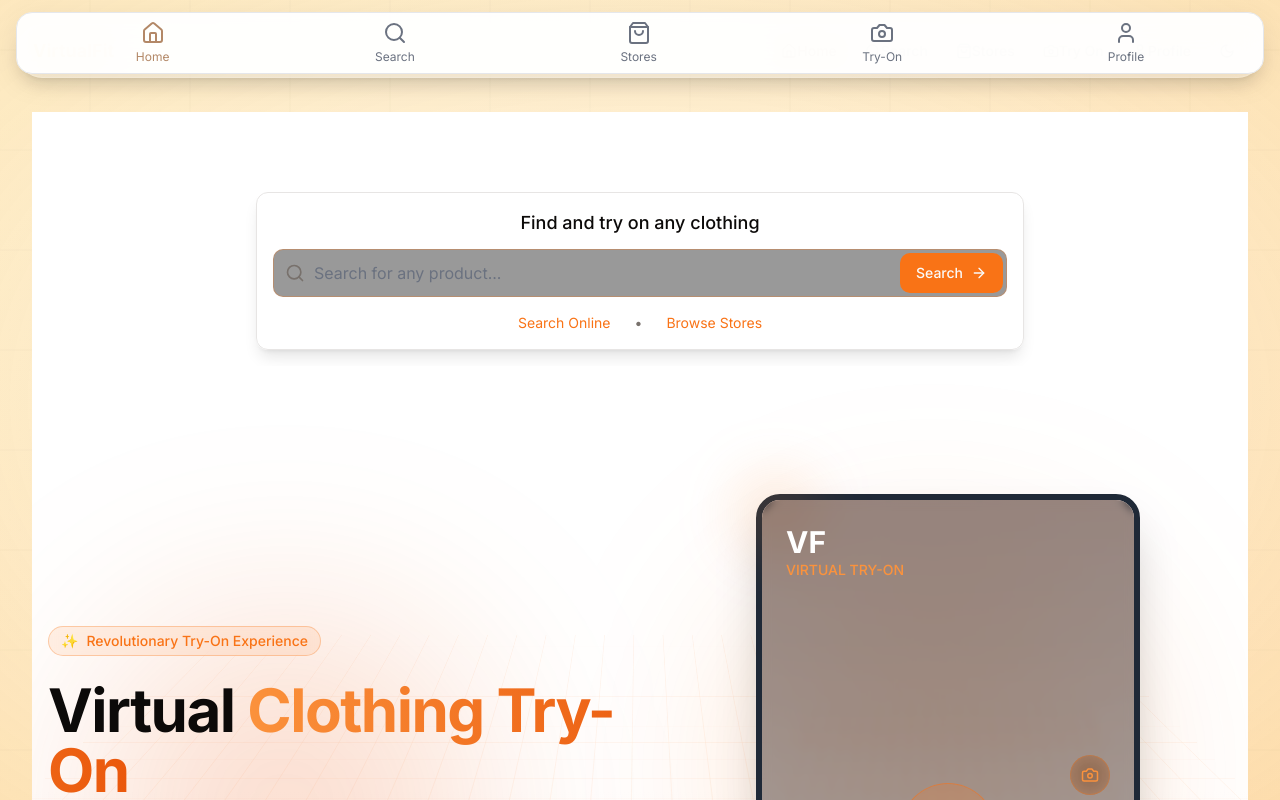
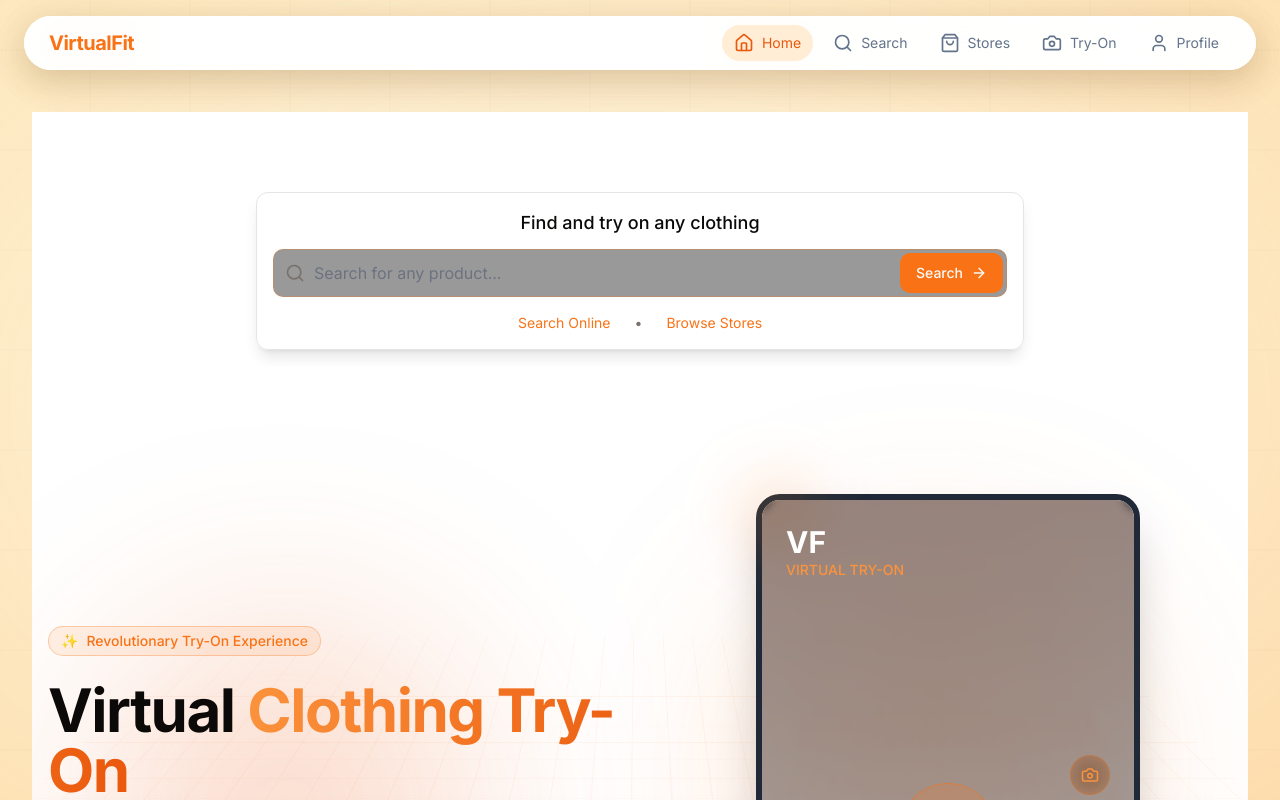
Before and after one commit to waelkamira/Virtual-Clothing-Try-On, a Next.js app: page / in a window 1280 px wide. Shown: the top 800 px of the page. Built offline with nearby package versions, Linux system fonts and the light colour scheme.

Commit message:
Combine navigation into one top bar

```diff
--- a/app/layout.tsx
+++ b/app/layout.tsx
@@ -5,7 +5,7 @@ import { ThemeProvider } from "@/components/theme-provider"
 import { StoreProvider } from "@/contexts/store-context"
 import { UserProvider } from "@/contexts/user-context"
 import { Toaster } from "@/components/ui/toaster"
-import GlassNavbar from "@/components/glass-navbar"
+import Navbar from "@/components/navbar"
 
 const inter = Inter({ subsets: ["latin"] })
 
@@ -31,7 +31,7 @@ export default function RootLayout({
         <ThemeProvider attribute="class" defaultTheme="light">
           <StoreProvider>
             <UserProvider>
-              <GlassNavbar />
+              <Navbar />
               <main className="pt-28 pb-16 px-4 sm:px-6 md:px-8 max-w-7xl mx-auto">{children}</main>
               <Toaster />
             </UserProvider>
--- a/components/navbar.tsx
+++ b/components/navbar.tsx
@@ -11,44 +11,36 @@ export default function Navbar() {
   }
 
   return (
-    <nav className="fixed top-3 left-1/2 z-[70] w-[calc(100%-2rem)] max-w-7xl -translate-x-1/2 rounded-2xl border border-gray-200 bg-white/95 px-4 py-2 shadow-[0_8px_30px_rgba(0,0,0,0.08)] backdrop-blur-xl" aria-label="Primary navigation">
-      <div className="flex justify-around items-center">
-        <Link href="/" className={`flex flex-col items-center ${isActive("/") ? "text-[#B38867]" : "text-gray-500"}`}>
-          <Home className="h-6 w-6" />
-          <span className="text-xs mt-1">Home</span>
+    <nav
+      className="fixed inset-x-0 top-4 z-[70] px-4 sm:px-6"
+      aria-label="Primary navigation"
+    >
+      <div className="mx-auto flex max-w-7xl items-center justify-between gap-4 rounded-full border border-white/70 bg-white/90 px-4 py-2 shadow-[0_10px_35px_rgba(120,75,30,0.14)] backdrop-blur-xl sm:px-6">
+        <Link href="/" className="shrink-0 text-lg font-bold tracking-tight text-orange-500 sm:text-xl">
+          VirtualFit
         </Link>
 
-        <Link
-          href="/online-search"
-          className={`flex flex-col items-center ${isActive("/online-search") ? "text-[#B38867]" : "text-gray-500"}`}
-        >
-          <Search className="h-6 w-6" />
-          <span className="text-xs mt-1">Search</span>
-        </Link>
-
-        <Link
-          href="/stores"
-          className={`flex flex-col items-center ${isActive("/stores") ? "text-[#B38867]" : "text-gray-500"}`}
-        >
-          <ShoppingBag className="h-6 w-6" />
-          <span className="text-xs mt-1">Stores</span>
-        </Link>
-
-        <Link
-          href="/mobile-view"
-          className={`flex flex-col items-center ${isActive("/mobile-view") ? "text-[#B38867]" : "text-gray-500"}`}
-        >
-          <Camera className="h-6 w-6" />
-          <span className="text-xs mt-1">Try-On</span>
-        </Link>
-
-        <Link
-          href="/profile"
-          className={`flex flex-col items-center ${isActive("/profile") ? "text-[#B38867]" : "text-gray-500"}`}
-        >
-          <User className="h-6 w-6" />
-          <span className="text-xs mt-1">Profile</span>
-        </Link>
+        <div className="flex min-w-0 flex-1 items-center justify-end gap-1 sm:gap-2">
+          {[
+            { href: "/", icon: Home, label: "Home" },
+            { href: "/search", icon: Search, label: "Search" },
+            { href: "/stores", icon: ShoppingBag, label: "Stores" },
+            { href: "/mobile-view", icon: Camera, label: "Try-On" },
+            { href: "/profile", icon: User, label: "Profile" },
+          ].map(({ href, icon: Icon, label }) => (
+            <Link
+              key={href}
+              href={href}
+              aria-label={label}
+              className={`flex items-center gap-2 rounded-full px-2.5 py-2 text-sm transition-colors sm:px-3 ${
+                isActive(href) ? "bg-orange-100 text-orange-600" : "text-slate-500 hover:bg-orange-50 hover:text-orange-600"
+              }`}
+            >
+              <Icon className="h-5 w-5" aria-hidden="true" />
+              <span className="hidden md:inline">{label}</span>
+            </Link>
+          ))}
+        </div>
       </div>
     </nav>
   )
```
